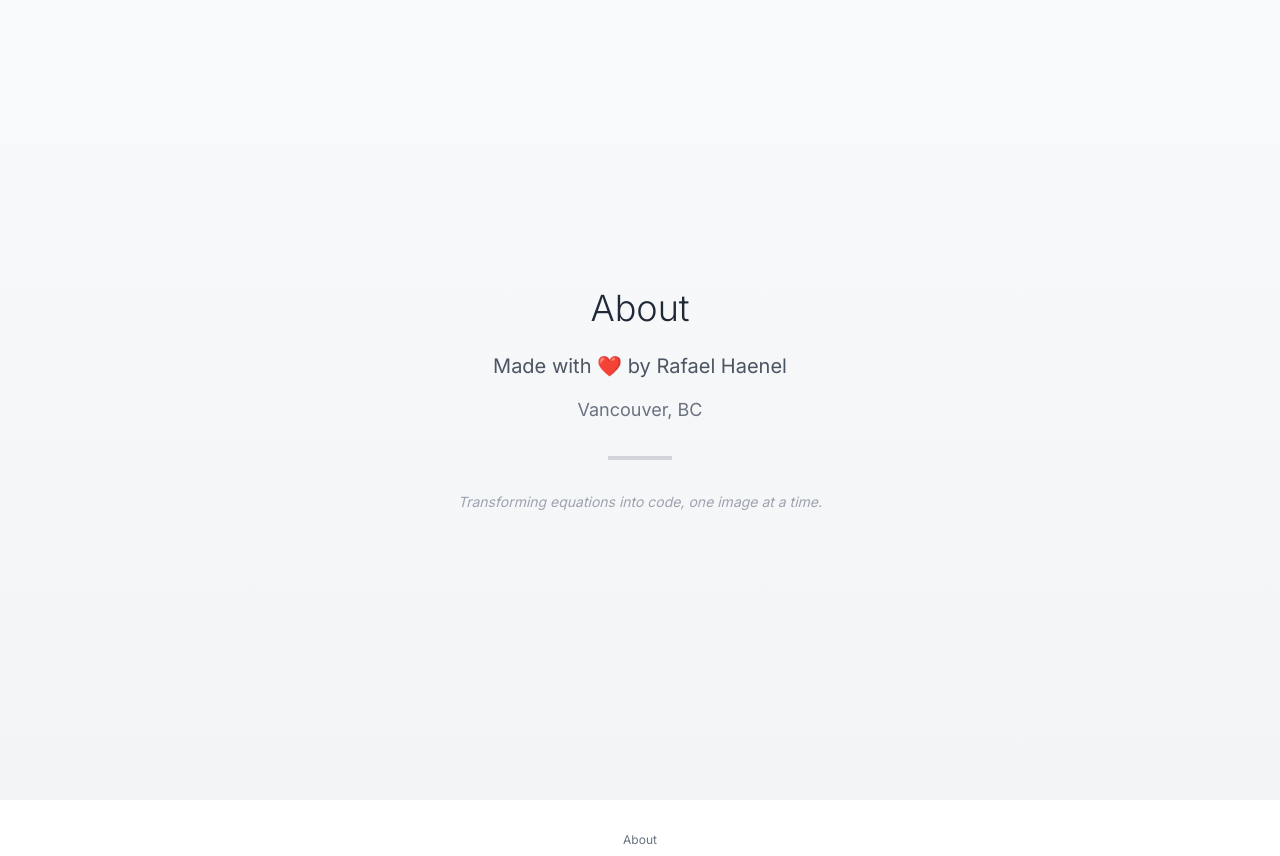
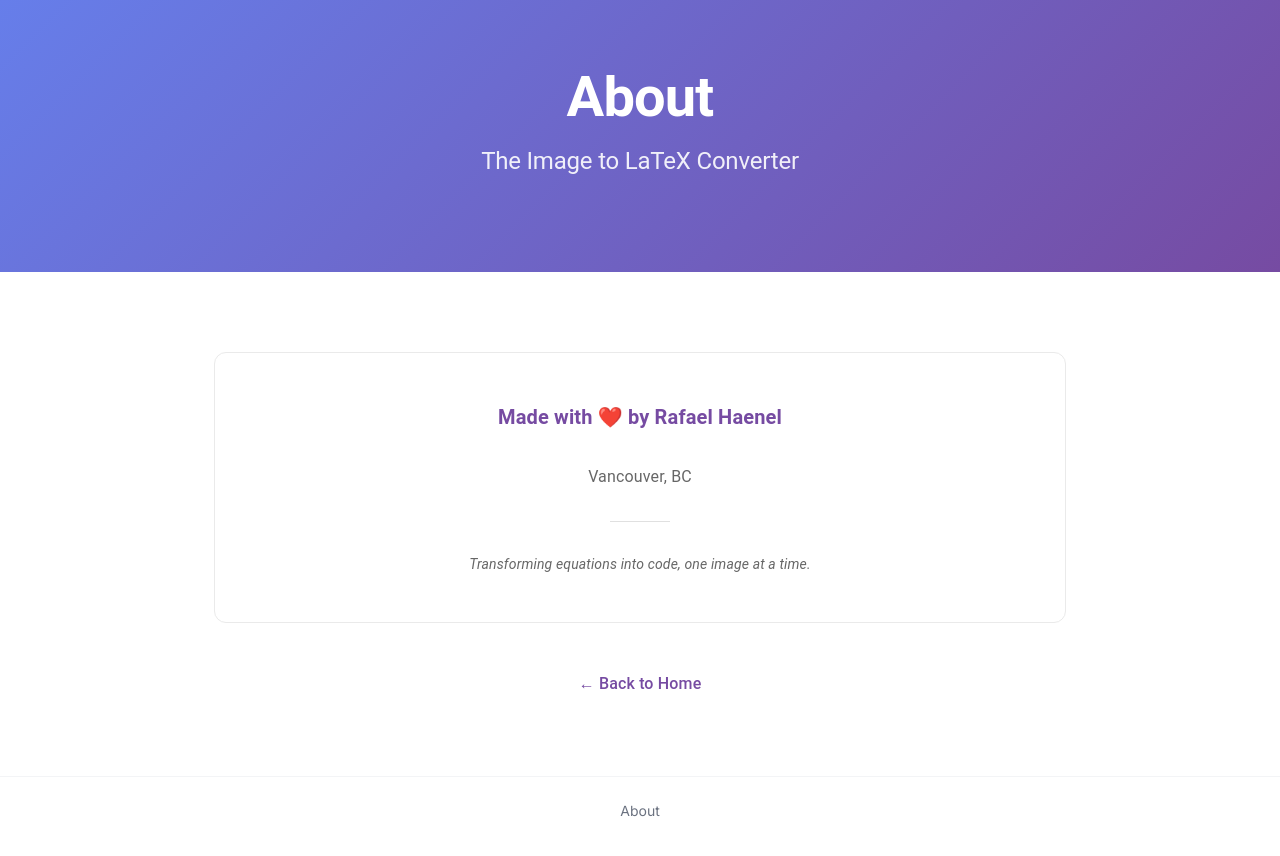
Before and after one commit to rafaelha/img2latex, a Next.js app: page /about in a window 1280 px wide. Built offline with nearby package versions, Linux system fonts and the light colour scheme.

Commit message:
Enhance About page with modern design and animations

```diff
--- a/app/about/page.tsx
+++ b/app/about/page.tsx
@@ -1,21 +1,138 @@
-import React from 'react';
+"use client";
+
+import React from "react";
+import { Box, Typography, Container, Paper, Divider } from "@mui/material";
+import { motion } from "framer-motion";
+import Link from "next/link";
+import { Analytics } from "@vercel/analytics/react";
+import { SpeedInsights } from "@vercel/speed-insights/next";
 
 export default function About() {
   return (
-    <div className="flex items-center justify-center min-h-screen bg-gradient-to-b from-gray-50 to-gray-100">
-      <div className="text-center p-8 max-w-md">
-        <h1 className="text-4xl font-light mb-6 text-gray-800">About</h1>
-        <p className="text-xl text-gray-600 mb-4">
-          Made with ❤️ by Rafael Haenel
-        </p>
-        <p className="text-lg text-gray-500 mb-8">
-          Vancouver, BC
-        </p>
-        <div className="w-16 h-1 bg-gray-300 mx-auto mb-8"></div>
-        <p className="text-sm text-gray-400 italic">
-          Transforming equations into code, one image at a time.
-        </p>
-      </div>
-    </div>
+    <Box sx={{ overflow: "hidden" }}>
+      {/* Header Section */}
+      <Box
+        sx={{
+          background: "linear-gradient(135deg, #667eea 0%, #764ba2 100%)",
+          color: "white",
+          py: { xs: 6, md: 8 },
+          textAlign: "center",
+        }}
+      >
+        <Container maxWidth="md">
+          <motion.div
+            initial={{ opacity: 0, y: 20 }}
+            animate={{ opacity: 1, y: 0 }}
+            transition={{ duration: 0.5 }}
+          >
+            <Typography
+              variant="h1"
+              sx={{
+                fontSize: { xs: "2.5rem", md: "3.5rem" },
+                fontWeight: 700,
+                mb: 2,
+                lineHeight: 1.2,
+              }}
+            >
+              About
+            </Typography>
+            <Typography
+              variant="h2"
+              sx={{
+                fontSize: { xs: "1.25rem", md: "1.5rem" },
+                fontWeight: 400,
+                mb: 4,
+                opacity: 0.9,
+                maxWidth: "700px",
+                mx: "auto",
+              }}
+            >
+              The Image to LaTeX Converter
+            </Typography>
+          </motion.div>
+        </Container>
+      </Box>
+
+      {/* Content Section */}
+      <Container maxWidth="md" sx={{ py: { xs: 6, md: 10 } }}>
+        <motion.div
+          initial={{ opacity: 0, y: 20 }}
+          animate={{ opacity: 1, y: 0 }}
+          transition={{ duration: 0.5, delay: 0.2 }}
+        >
+          <Paper
+            elevation={0}
+            sx={{
+              p: 6,
+              borderRadius: "12px",
+              border: "1px solid #eaeaea",
+              textAlign: "center",
+              mb: 6,
+            }}
+          >
+            <Typography
+              variant="h6"
+              sx={{
+                mb: 4,
+                fontWeight: 600,
+                color: "#764ba2",
+              }}
+            >
+              Made with ❤️ by Rafael Haenel
+            </Typography>
+
+            <Typography
+              variant="body1"
+              sx={{
+                mb: 4,
+                color: "text.secondary",
+              }}
+            >
+              Vancouver, BC
+            </Typography>
+
+            <Divider sx={{ width: "60px", mx: "auto", mb: 4 }} />
+
+            <Typography
+              variant="body2"
+              sx={{
+                fontStyle: "italic",
+                color: "text.secondary",
+              }}
+            >
+              Transforming equations into code, one image at a time.
+            </Typography>
+          </Paper>
+        </motion.div>
+
+        <Box sx={{ textAlign: "center", mt: 6 }}>
+          <motion.div
+            initial={{ opacity: 0, y: 20 }}
+            animate={{ opacity: 1, y: 0 }}
+            transition={{ duration: 0.5, delay: 0.4 }}
+          >
+            <Link href="/" passHref>
+              <Typography
+                component="span"
+                sx={{
+                  display: "inline-block",
+                  color: "#764ba2",
+                  fontWeight: 500,
+                  cursor: "pointer",
+                  "&:hover": {
+                    textDecoration: "underline",
+                  },
+                }}
+              >
+                ← Back to Home
+              </Typography>
+            </Link>
+          </motion.div>
+        </Box>
+      </Container>
+
+      <Analytics />
+      <SpeedInsights />
+    </Box>
   );
 }
--- a/app/layout.tsx
+++ b/app/layout.tsx
@@ -42,10 +42,20 @@ export default function RootLayout({
         style={{ backgroundColor: "var(--primary-background)" }}
       >
         <main className="flex-grow">{children}</main>
-        <footer className="text-center text-xs mt-8 mb-2">
-          <Link href="/about" className="text-gray-500 hover:text-gray-700">
-            About
-          </Link>
+        <footer className="w-full py-4 text-center border-t border-gray-100">
+          <div className="container mx-auto">
+            <Link
+              href="/about"
+              className="text-sm text-gray-500 hover:text-purple-600 transition-colors duration-200"
+              style={{
+                display: "inline-block",
+                padding: "8px 16px",
+                borderRadius: "4px",
+              }}
+            >
+              About
+            </Link>
+          </div>
         </footer>
         <StructuredData />
       </body>
--- a/app/page.tsx
+++ b/app/page.tsx
@@ -418,7 +418,12 @@ export default function LandingPage() {
           variant="body1"
           align="center"
           color="text.secondary"
-          sx={{ mb: 6, maxWidth: "700px", mx: "auto", color: "var(--primary-text)" }}
+          sx={{
+            mb: 6,
+            maxWidth: "700px",
+            mx: "auto",
+            color: "var(--primary-text)",
+          }}
         >
           Our tool can handle a wide range of mathematical expressions, from
           simple equations to complex formulas
```
